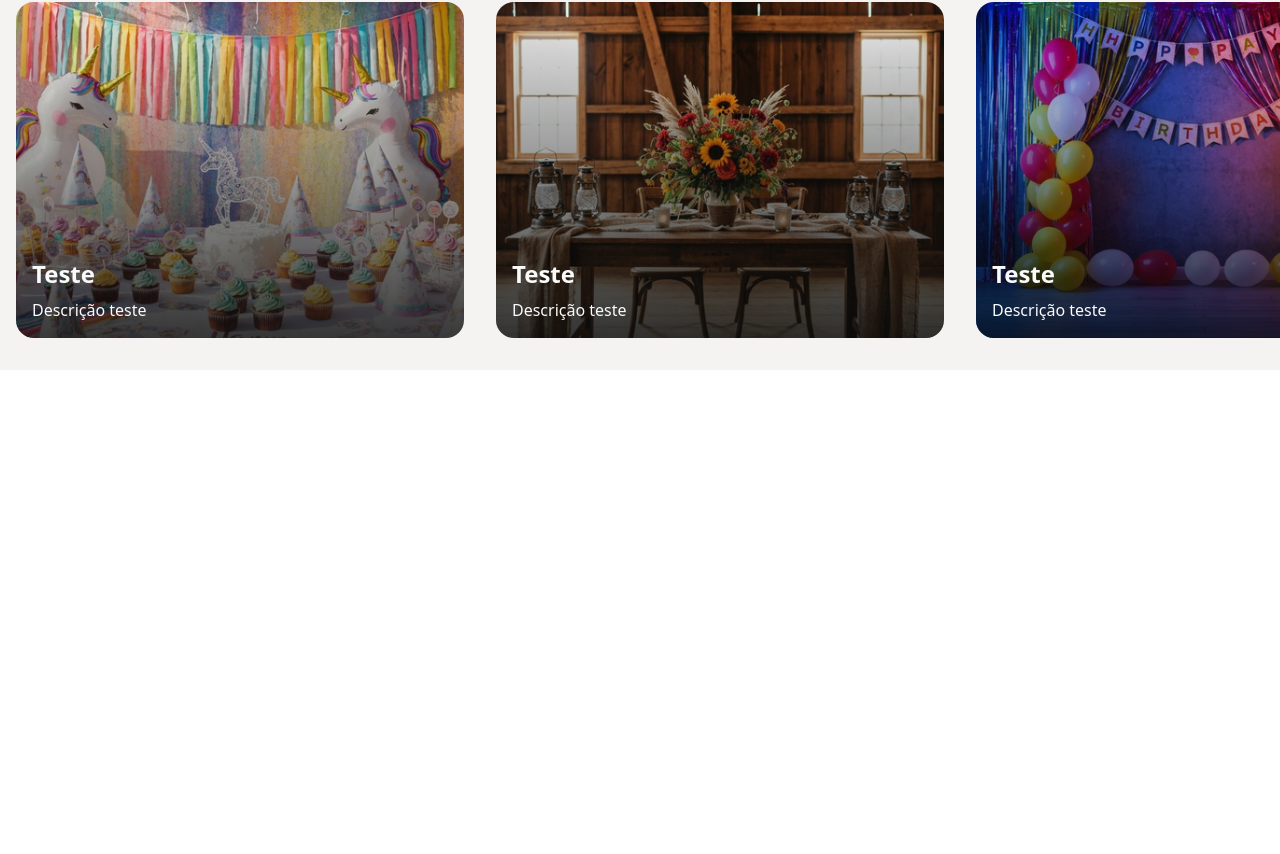
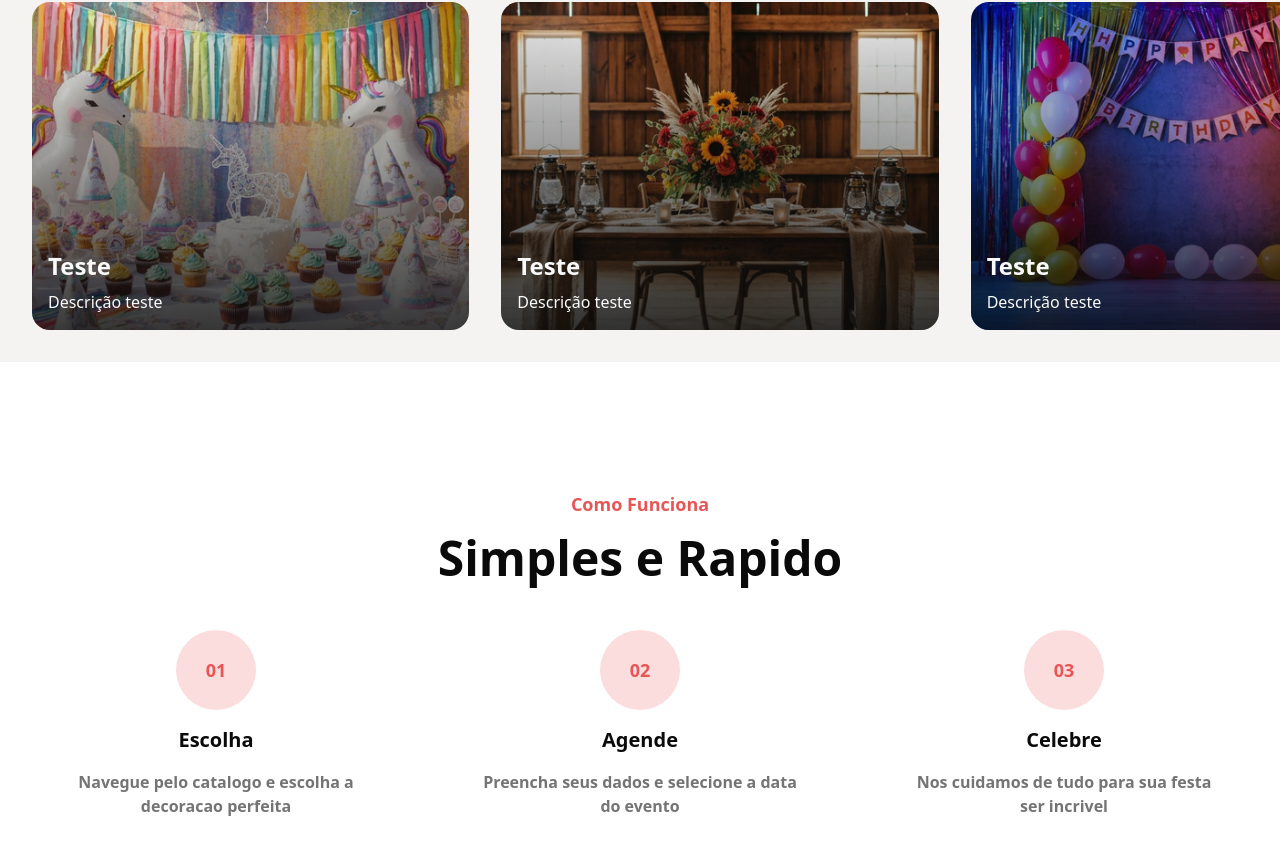
Before and after one commit to renan22Rsw/Recriando_Sonhos, a Next.js app in the folder front-end/: page / in a window 1280 px wide. Shown: the part 1250-2104 px from the top of the page. Before the commit the page ends 1620 px from the top, so only its background shows below. Built offline with nearby package versions, Linux system fonts and the light colour scheme.

Commit message:
feat:section 3 (need to fix images sizes from section 2)

```diff
--- a/front-end/app/(home)/components/section-1.tsx
+++ b/front-end/app/(home)/components/section-1.tsx
@@ -6,7 +6,7 @@ import UnicornParty from "@/public/unicorn-party.png";
 import SunFlowerParty from "@/public/sunflower-party.png";
 import BithdayParty from "@/public/birthday-party.png";
 
-const Section1 = () => {
+export const Section1 = () => {
   return (
     <section className="mx-auto grid h-150 grid-cols-1 items-center sm:h-220 lg:grid-cols-2 2xl:w-400">
       <div className="container space-y-4 px-6 md:px-4 xl:px-8">
@@ -89,5 +89,3 @@ const Section1 = () => {
     </section>
   );
 };
-
-export default Section1;
--- a/front-end/app/(home)/components/section-2.tsx
+++ b/front-end/app/(home)/components/section-2.tsx
@@ -22,7 +22,7 @@ const prodcuts = [
   },
 ];
 
-const Section2 = () => {
+export const Section2 = () => {
   return (
     <section className="bg-[#F4F3F1]">
       <div className="space-y-4 pt-32 text-center">
@@ -36,7 +36,7 @@ const Section2 = () => {
         </p>
       </div>
 
-      <div className="mx-auto grid gap-8 px-4 py-8 md:grid-cols-2 lg:w-360 lg:grid-cols-3">
+      <div className="mx-auto grid gap-8 px-8 py-8 md:grid-cols-2 lg:w-360 lg:grid-cols-3">
         {prodcuts.map((prodcuts) => (
           <div
             key={prodcuts.id}
@@ -62,5 +62,3 @@ const Section2 = () => {
     </section>
   );
 };
-
-export default Section2;
--- /dev/null
+++ b/front-end/app/(home)/components/section-3.tsx
@@ -0,0 +1,55 @@
+export const Section3 = () => {
+  const steps = [
+    {
+      id: 1,
+      step: "01",
+      title: "Escolha",
+      description: "Navegue pelo catalogo e escolha a decoracao perfeita",
+    },
+
+    {
+      id: 2,
+      step: "02",
+      title: "Agende",
+      description: "Preencha seus dados e selecione a data do evento",
+    },
+
+    {
+      id: 3,
+      step: "03",
+      title: "Celebre",
+      description: "Nos cuidamos de tudo para sua festa ser incrivel",
+    },
+  ];
+
+  return (
+    <section className="h-204">
+      <div className="pt-32 text-center">
+        <span className="text-lg font-semibold text-[#E85555]">
+          Como Funciona
+        </span>
+        <h2 className="py-4 text-3xl font-bold sm:text-4xl lg:text-5xl">
+          Simples e Rapido
+        </h2>
+
+        <div className="mx-auto mt-8 block h-40 gap-4 md:flex md:justify-between lg:w-300">
+          {steps.map((step) => (
+            <div className="flex flex-col items-center gap-4" key={step.id}>
+              <div className="flex items-center">
+                <div className="flex h-20 w-20 items-center justify-center rounded-full bg-[#E85555]/20 text-lg font-bold text-[#E85555] hover:bg-[#E85555] hover:text-white">
+                  {step.step}
+                </div>
+              </div>
+              <div className="w-full px-4 text-center">
+                <h3 className="text-xl font-bold">{step.title}</h3>
+                <p className="text-secondary-foreground/60 py-4 font-semibold lg:w-80">
+                  {step.description}
+                </p>
+              </div>
+            </div>
+          ))}
+        </div>
+      </div>
+    </section>
+  );
+};
--- a/front-end/app/(home)/page.tsx
+++ b/front-end/app/(home)/page.tsx
@@ -1,11 +1,13 @@
-import Section1 from "./components/section-1";
-import Section2 from "./components/section-2";
+import { Section1 } from "./components/section-1";
+import { Section2 } from "./components/section-2";
+import { Section3 } from "./components/section-3";
 
 const HomePage = () => {
   return (
     <>
       <Section1 />
       <Section2 />
+      <Section3 />
     </>
   );
 };
```
